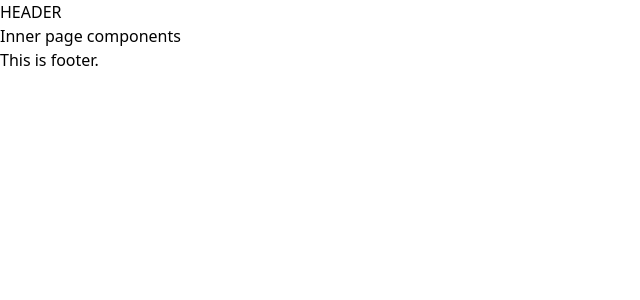
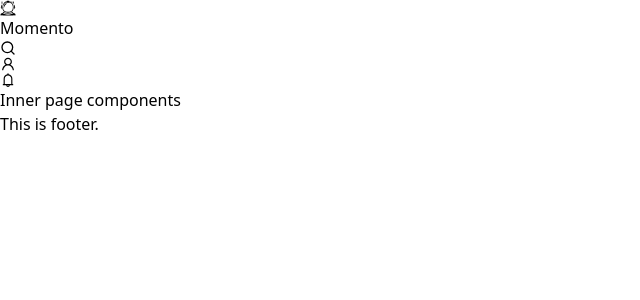
Before and after one commit to iamkhemraj/news-site, a Next.js app: page / in a window 1280 px wide. Shown: the top 300 px of the page, without its empty margins (0-640 px from the left). Built offline with nearby package versions, Linux system fonts and the light colour scheme.

Commit message:
add just header

```diff
--- a/components/Header.jsx
+++ b/components/Header.jsx
@@ -7,8 +7,19 @@ import { GiAstronautHelmet } from "react-icons/gi";
 
 export default function Layout({ children }) {
    return (
-      <div>
-         HEADER
-      </div>
+      <header className="header">
+         <div className="header__section">
+            <div className="header__heading">
+               <h3><GiAstronautHelmet/> Momento</h3>
+            </div>
+            <div className="header__search__bar">
+               <FiSearch/>
+            </div>
+            <div className="header__userhead">
+               <AiOutlineUser/>
+               <AiOutlineBell/>
+            </div>
+         </div>
+      </header>
    );
 }
```
